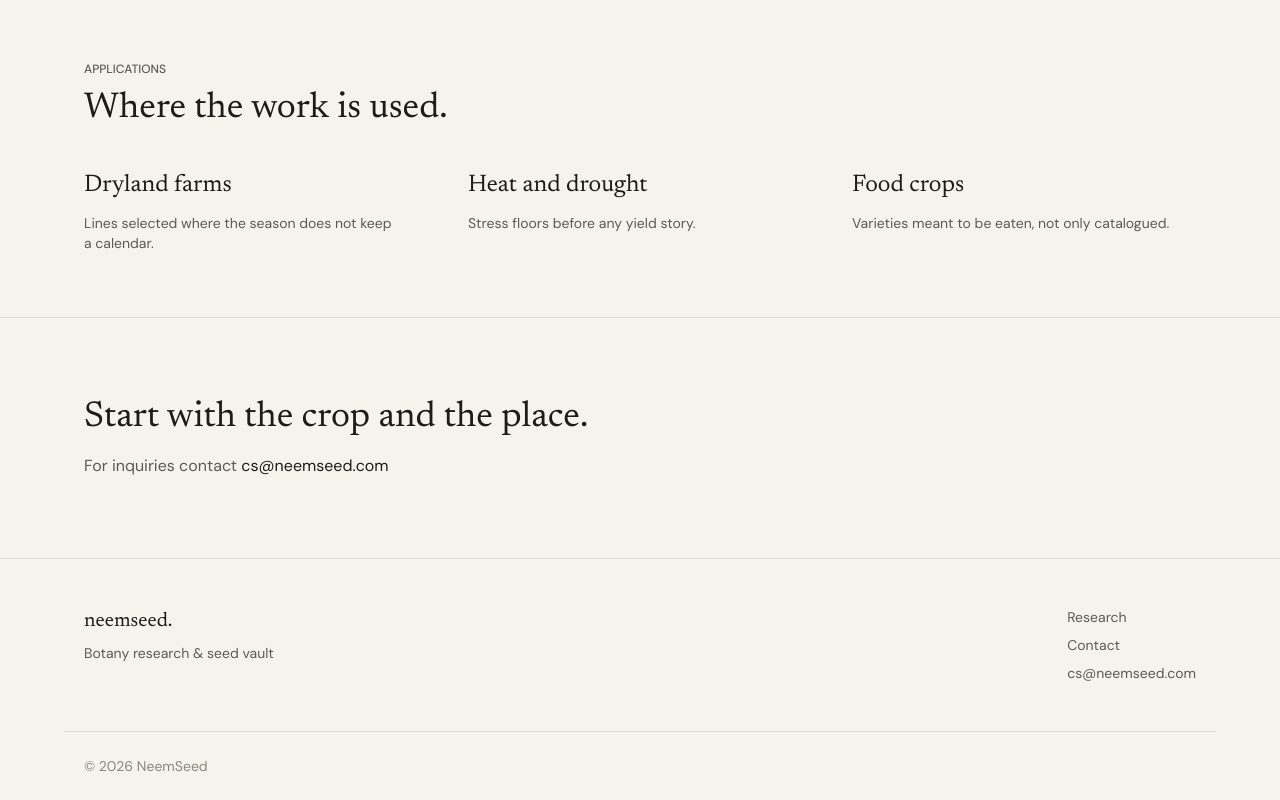
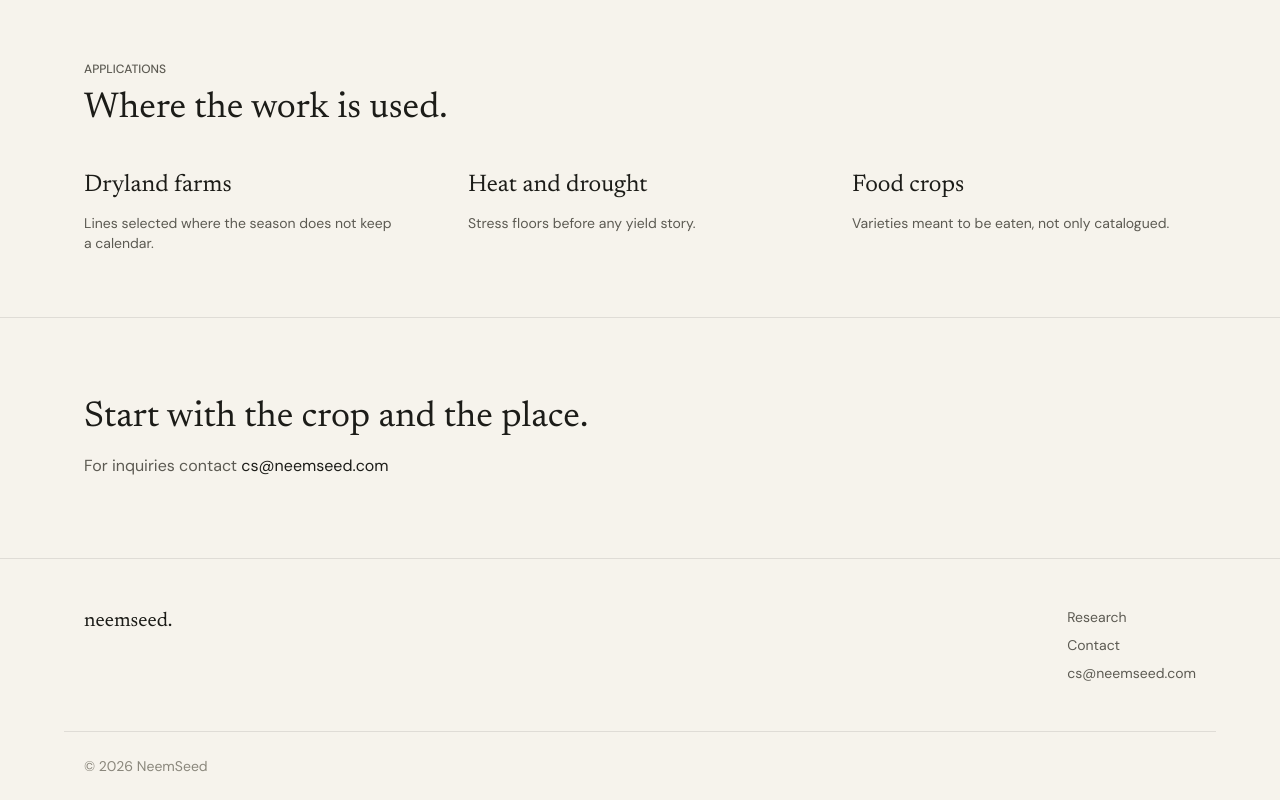
Before and after one commit to nbaldwin09/neemseed, a React (Vite) app: page / in a window 1280 px wide. Shown: the part 1328-2128 px from the top of the page. Built offline with nearby package versions, Linux system fonts and the light colour scheme.

Commit message:
Remove Botany research line from footer

```diff
--- a/src/components/brand-shell.tsx
+++ b/src/components/brand-shell.tsx
@@ -106,10 +106,7 @@ export function BrandShell({
       {children}
       <footer className="border-t border-line">
         <div className="mx-auto flex max-w-6xl flex-col gap-8 px-5 py-12 sm:flex-row sm:items-start sm:justify-between">
-          <div>
-            <p className="font-display text-xl">neemseed.</p>
-            <p className="mt-2 text-sm text-muted">Botany research & seed vault</p>
-          </div>
+          <p className="font-display text-xl">neemseed.</p>
           <div className="flex flex-col gap-2 text-sm">
             <Link to="/research" className="text-muted hover:text-fg">
               Research
```
